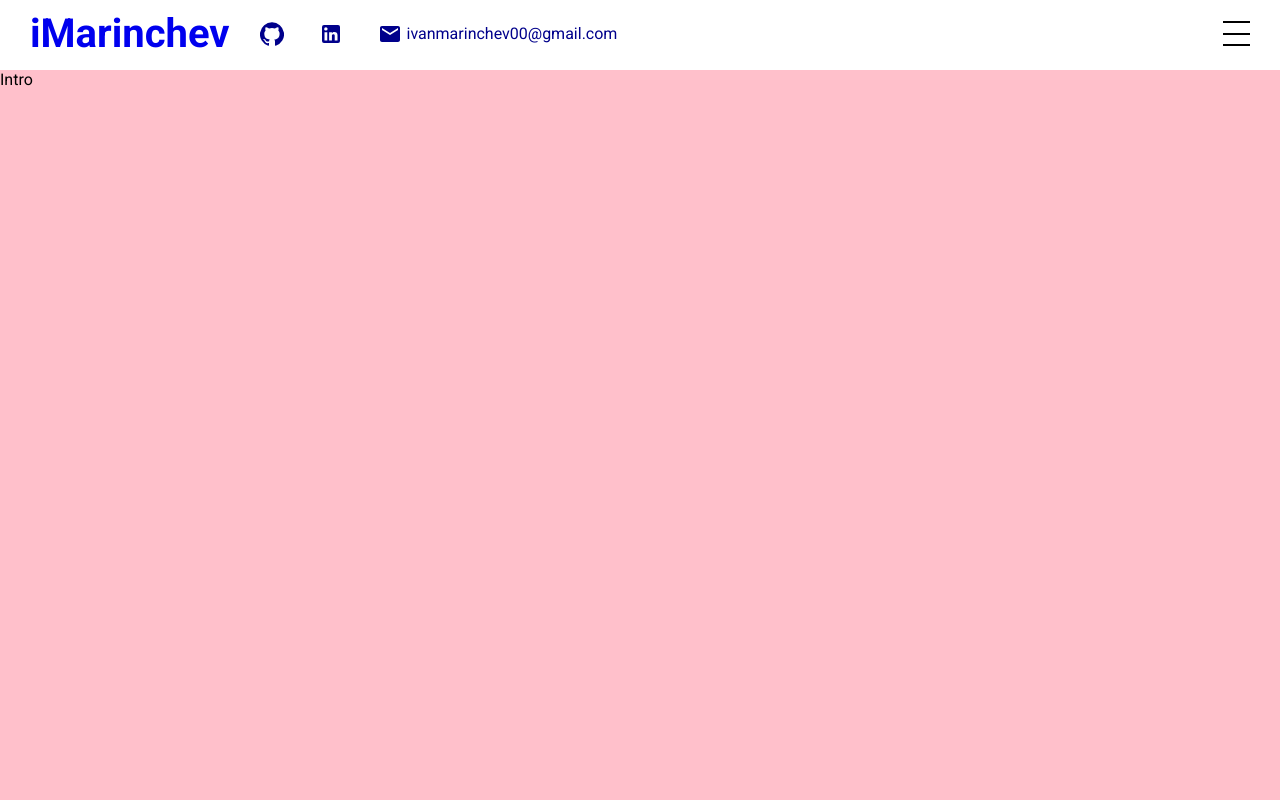
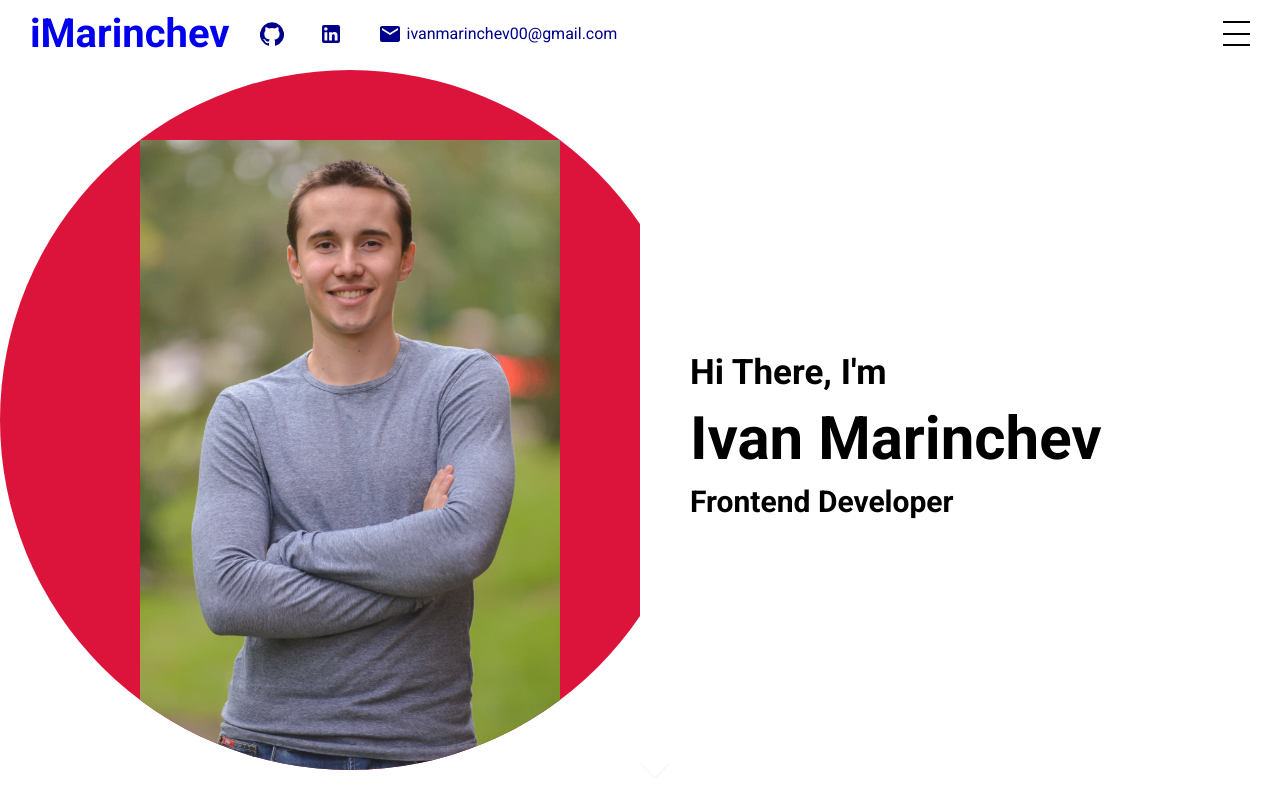
Before and after one commit to ivanmarinchev00/portfolio, a React (Create React App) app in the folder imarinchev/: page / in a window 1280 px wide. Built offline with nearby package versions, Linux system fonts and the light colour scheme.

Commit message:
intro page complete

```diff
--- a/imarinchev/src/components/intro/Intro.jsx
+++ b/imarinchev/src/components/intro/Intro.jsx
@@ -3,7 +3,21 @@ import "./intro.css"
 export default function Intro() {
     return (
         <div className="intro" id="intro">
-            Intro
+            <div className="introLeft">
+                <div className="imgContainer">
+                    <img src="assets/174608681_910871466416779_1360797091771506156_n.jpg"></img>
+                </div>
+            </div>
+            <div className="introRight">
+                <div className="introWrapper">
+                    <h2>Hi There, I'm</h2>
+                    <h1>Ivan Marinchev</h1>
+                    <h3>Frontend Developer</h3>
+                </div>
+                <a href="#portfolio" className="arrowContainer">
+                    <img src="assets/down.png" alt="" className="arrow"/>
+                </a>
+            </div>
         </div>
     )
 }
--- a/imarinchev/src/components/intro/intro.css
+++ b/imarinchev/src/components/intro/intro.css
@@ -1,3 +1,70 @@
 .intro{
-    background-color: pink;
+    background-color: white;
+    display: flex;
 }
+
+.introLeft{
+    flex: 0.5;
+    background-color: white;
+    overflow: hidden;
+    position: relative;
+}
+
+.introRight{
+    flex: 0.5;
+}
+
+.imgContainer{
+    width: 700px;
+    height: 700px;
+    overflow: hidden;
+    background-color: crimson;
+    display: flex;
+    align-items: flex-end;
+    justify-content: center;
+    float: left;
+    border-radius: 50%;
+}
+
+img{
+    height: 90%;
+}
+
+.introWrapper{
+    width: 100%;
+    height: 100%;
+    padding-left: 50px;
+    display: flex;
+    flex-direction: column;
+    justify-content: center;
+}
+
+h1{
+    font-size: 60px;
+    margin: 10px 0;
+}
+
+h2{
+font-size: 35px;
+}
+
+h3{
+    font-size: 30px;
+}
+
+.arrowContainer{
+    position: absolute;
+    bottom: 10px;
+}
+
+.arrow{
+    width: 30px;
+    left: 50%;
+    animation: arrowBlink 2s infinite;
+}
+
+@keyframes arrowBlink {
+    100%{
+        opacity: 0;
+    }
+}
--- a/imarinchev/src/components/menu/Menu.jsx
+++ b/imarinchev/src/components/menu/Menu.jsx
@@ -14,9 +14,6 @@ export default function Menu({ menuOpen, setMenuOpen }) {
             <a href="#works">Works</a>
           </li>
           <li onClick={()=>setMenuOpen(false)}>
-            <a href="#testimonials">Testimonials</a>
-          </li>
-          <li onClick={()=>setMenuOpen(false)}>
             <a href="#contact">Contact</a>
           </li>
         </ul>
--- a/imarinchev/src/components/navbar/navbar.css
+++ b/imarinchev/src/components/navbar/navbar.css
@@ -5,7 +5,7 @@
     color: darkblue;
     position: fixed;
     top: 0;
-    z-index: 2;
+    z-index: 3;
     transition: all 1s ease;
 }
 
```
Also changed, not shown: imarinchev/public/assets/174608681_910871466416779_1360797091771506156_n.jpg (added), imarinchev/public/assets/down.png (added).
